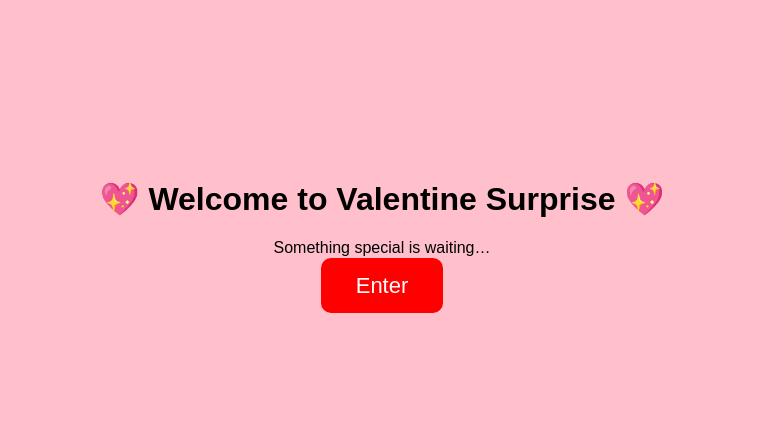
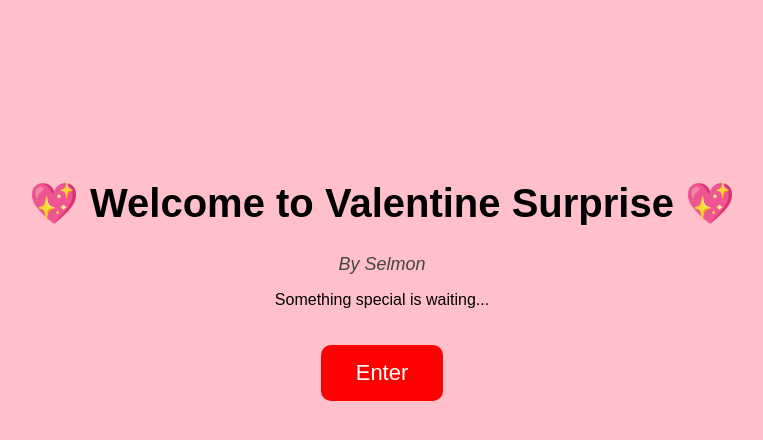
Before and after one commit to arvind0p/For-friends, a Flask app: page / in a window 1280 px wide. Shown: the top 440 px of the page, without its empty margins (258-1021 px from the left). Run offline with Flask 3, Linux system fonts and the light colour scheme.

Commit message:
Update welcome.html

```diff
--- a/valentine-surprise/templates/welcome.html
+++ b/valentine-surprise/templates/welcome.html
@@ -8,8 +8,19 @@
             text-align: center;
             font-family: Arial;
         }
-        h1 { margin-top: 180px; }
+        h1 {
+            margin-top: 180px;
+            font-size: 40px;
+        }
+        .by {
+            margin-top: 10px;
+            font-size: 18px;
+            font-style: italic;
+            color: #444;
+        }
         a {
+            display: inline-block;
+            margin-top: 20px;
             padding: 15px 35px;
             background: red;
             color: white;
@@ -22,7 +33,10 @@
 <body>
 
 <h1>💖 Welcome to Valentine Surprise 💖</h1>
-<p>Something special is waiting…</p>
+
+<div class="by">By Selmon</div>
+
+<p>Something special is waiting...</p>
 
 <a href="/home">Enter</a>
 
```
